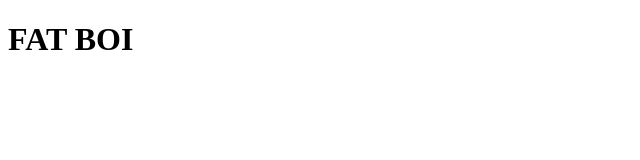
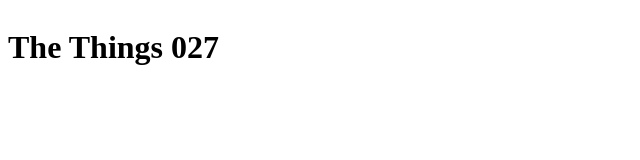
Before and after one commit to TheThings027/TheThings027.github.io, a plain HTML site: page index.html in a window 1280 px wide. Shown: the whole page, without its empty margins (0-640 px from the left). Drawn offline with Linux system fonts and the light colour scheme.

Commit message:
Update index.html

```diff
--- a/index.html
+++ b/index.html
@@ -1,9 +1,14 @@
 <!DOCTYPE html>
 <html>
+<style>
+    .h1 {
+        font-family: -apple-system, BlinkMacSystemFont, 'Segoe UI', Roboto, Oxygen, Ubuntu, Cantarell, 'Open Sans', 'Helvetica Neue', sans-serif;
+    }
+</style>
   <body>
-    <div class='banana'>
+    <div class='banana' style='align-content: center;'>
       <h1>
-        FAT BOI
+        The Things 027
       </h1>
     </div>
   </body>
```
